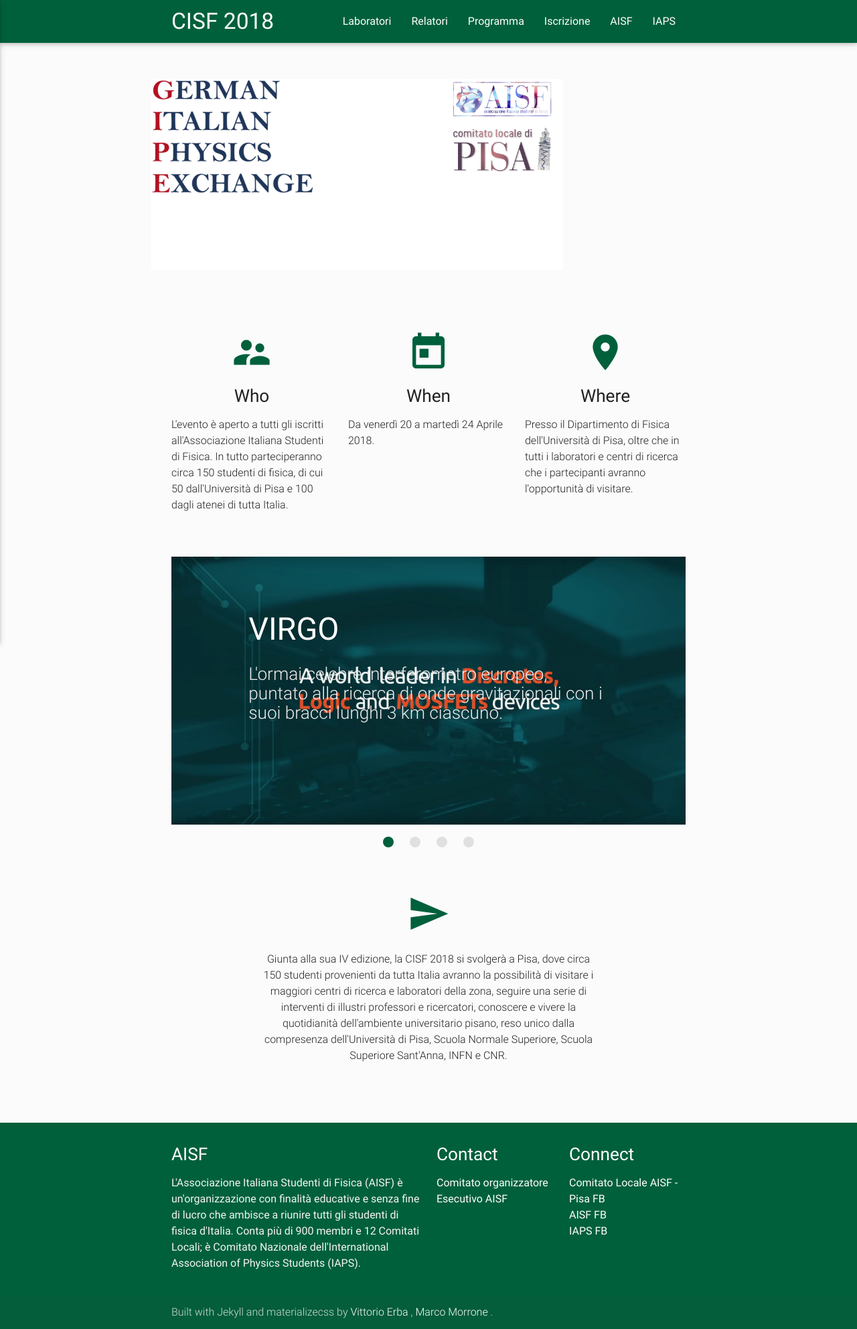
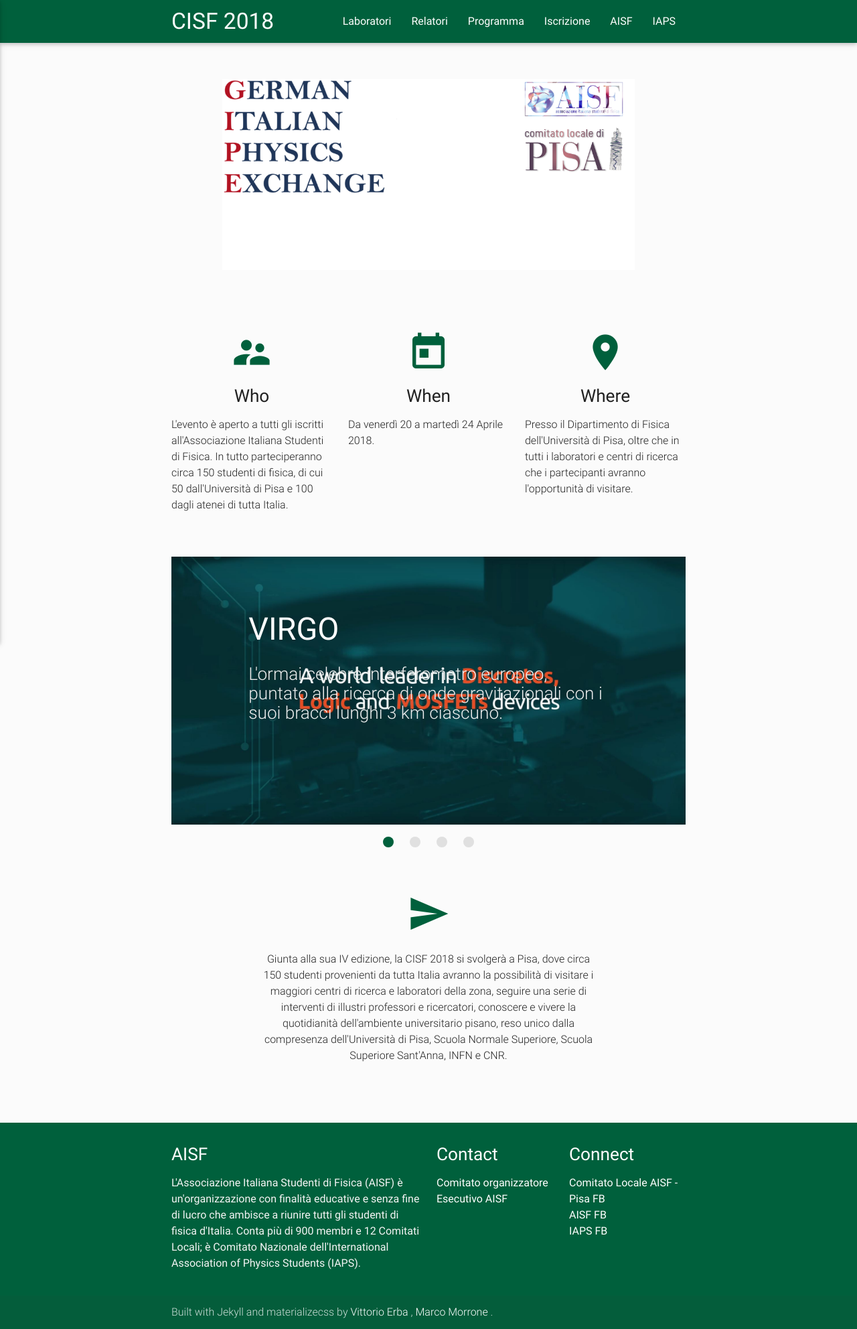
Before and after one commit to AndreaGurgone/AndreaGurgone.github.io, a Jekyll site: the page built from index.html, in a window 1280 px wide. Shown: the whole page at 67% size. Built offline with Jekyll 4.4.1, drawn with Linux system fonts in a browser that asks for light colours; nearby versions of some CDN libraries.

Commit message:
Update banner.html

```diff
--- a/_includes/banner.html
+++ b/_includes/banner.html
@@ -1,6 +1,6 @@
 <div id="index-banner">
   <div class="row">
-    <div class="col s14 offset-s1 m6 offset-m2">
+    <div class="col s14 offset-s1 m6 offset-m3">
       <h1>
          <img id="index-top-logo" src="{{ site.url }}/{{ site.data.home.banner }}" alt="Event logo">
       </h1>
```
